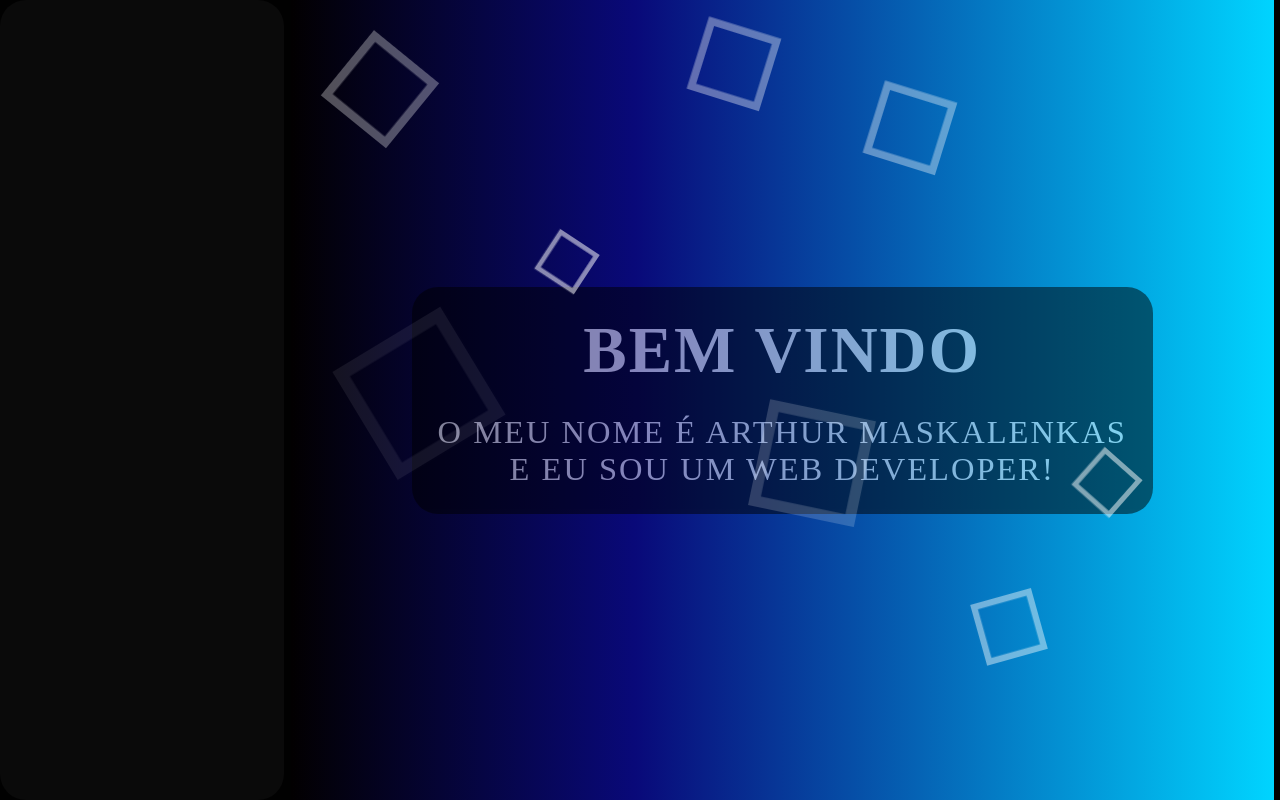
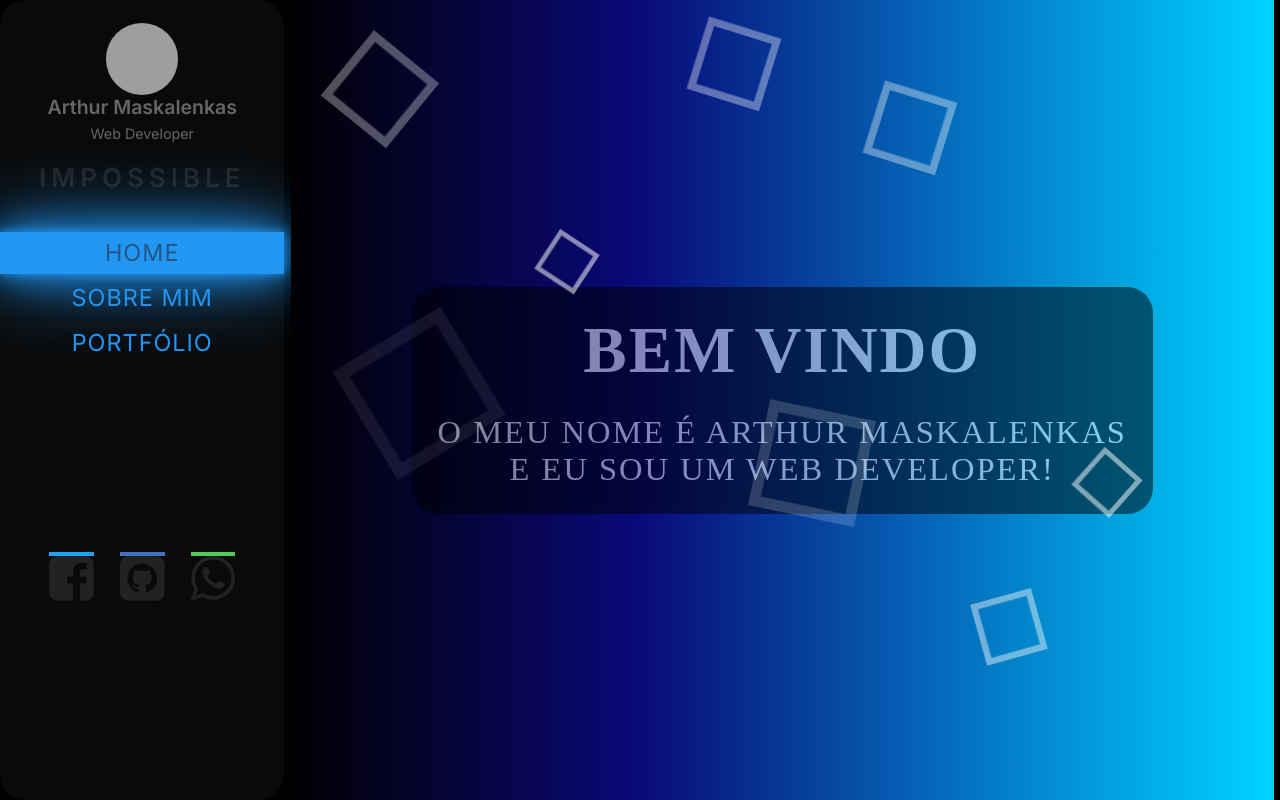
Before and after one commit to maskalenkas/Curriculo, a React (Create React App) app: page / in a window 1280 px wide. Built offline with nearby package versions, Linux system fonts and the light colour scheme; grey boxes are pictures that could not be loaded.

Commit message:
pequeno erro corrigido

```diff
--- a/src/pages/App.jsx
+++ b/src/pages/App.jsx
@@ -36,7 +36,11 @@ function App() {
               <IconsSocialMedia />
             </>
           ) : (
-            false
+            <>
+              <Profile />
+              <Menu />
+              <IconsSocialMedia />
+            </>
           )}
         </aside>
 
```
